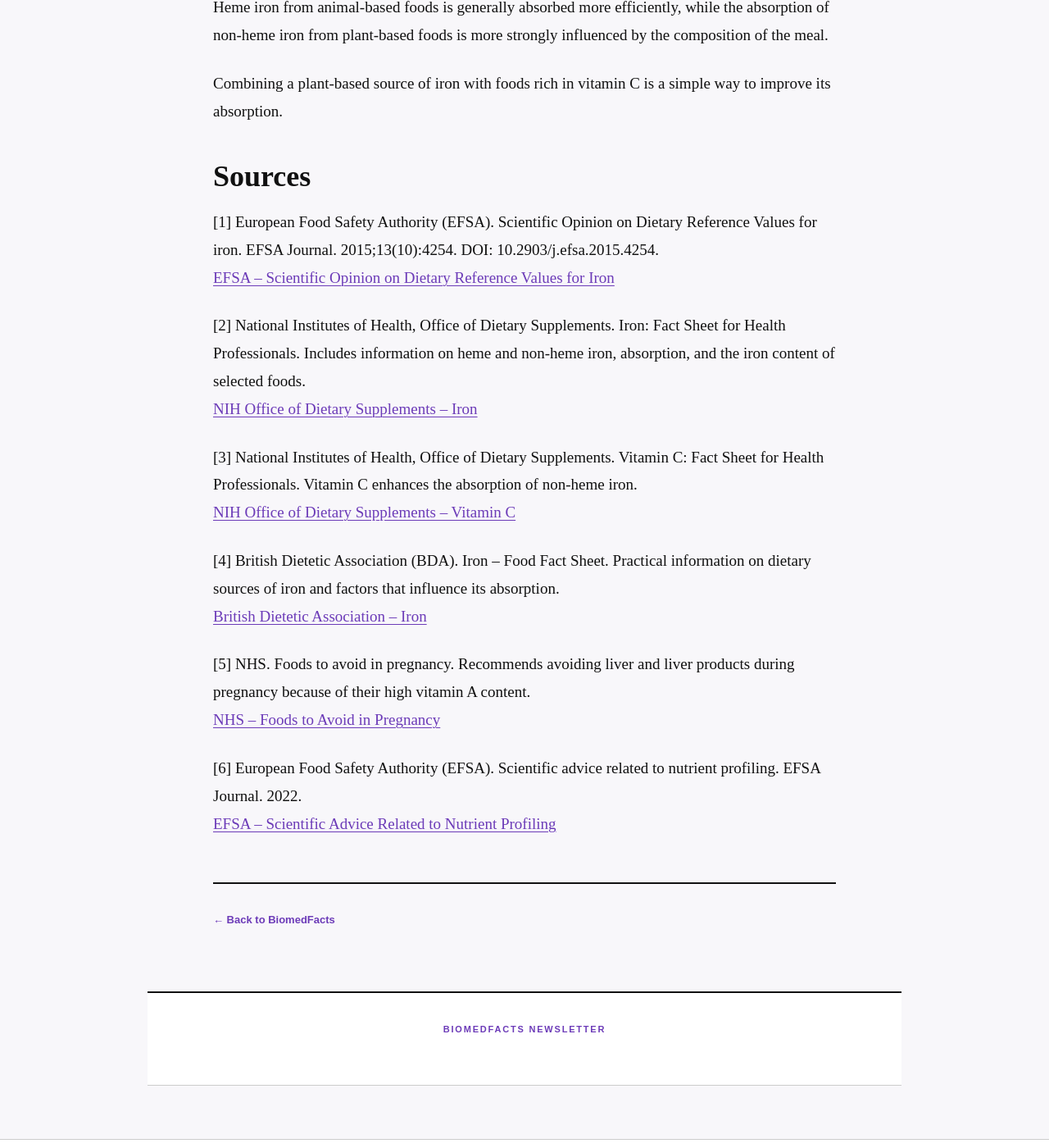
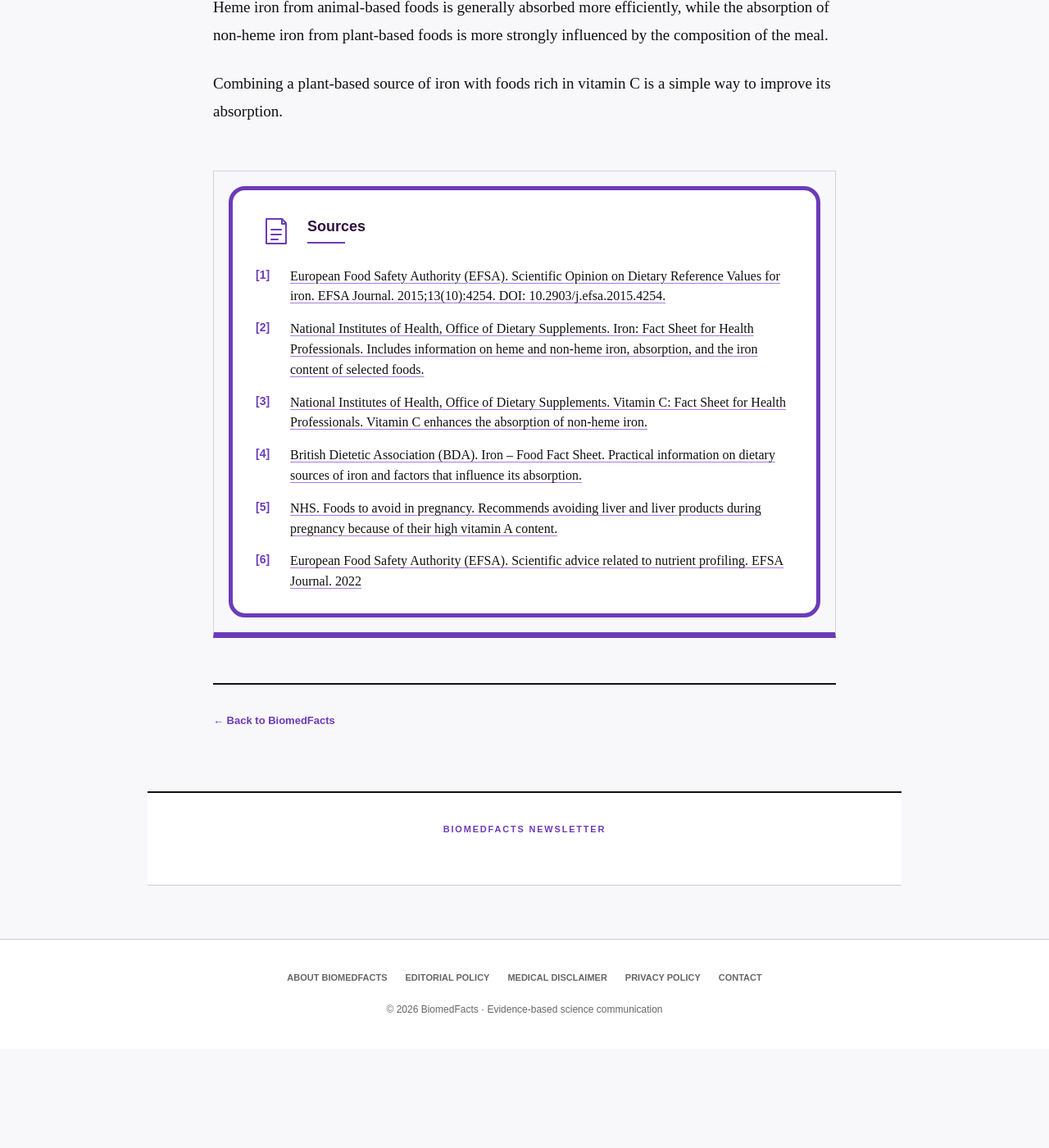
Before and after one commit to BiomedFacts/BiomedFacts, a Jekyll site: the page built from en/_posts/2026-09-20-iron-rich-foods-15-good-sources-and-how-much-iron-they-contain.md, in a window 1280 px wide and 1400 px high, scrolled down 10248 px. Shown: the whole window at 82% size. Built offline with Jekyll 4.4.1, drawn with Linux system fonts in a browser that asks for light colours; after the commit the page ends 11527 px from its top, so only the background shows below that; some of the changed lines change nothing that is shown.

Commit message:
Update en/_posts/2026-09-20-iron-rich-foods-15-good-sources-and-how-much-iron-they-contain.md (via Pages CMS)

```diff
--- a/en/_posts/2026-09-20-iron-rich-foods-15-good-sources-and-how-much-iron-they-contain.md
+++ b/en/_posts/2026-09-20-iron-rich-foods-15-good-sources-and-how-much-iron-they-contain.md
@@ -19,6 +19,29 @@ overview: >
   absorption of non-heme iron, while certain dietary components can reduce it.
   Daily iron requirements vary across population groups, and iron deficiency is
   not always caused by inadequate dietary intake.
+sources:
+  - reference: "European Food Safety Authority (EFSA). Scientific Opinion on Dietary
+      Reference Values for iron. EFSA Journal. 2015;13(10):4254. DOI:
+      10.2903/j.efsa.2015.4254."
+    url: https://efsa.onlinelibrary.wiley.com/doi/10.2903/j.efsa.2015.4254
+  - reference: "National Institutes of Health, Office of Dietary Supplements. Iron:
+      Fact Sheet for Health Professionals. Includes information on heme and
+      non-heme iron, absorption, and the iron content of selected foods."
+    url: https://ods.od.nih.gov/factsheets/Iron-HealthProfessional/
+  - reference: "National Institutes of Health, Office of Dietary Supplements.
+      Vitamin C: Fact Sheet for Health Professionals. Vitamin C enhances the
+      absorption of non-heme iron."
+    url: https://ods.od.nih.gov/factsheets/VitaminC-HealthProfessional/
+  - reference: British Dietetic Association (BDA). Iron – Food Fact Sheet. Practical
+      information on dietary sources of iron and factors that influence its
+      absorption.
+    url: https://www.bda.uk.com/resource/iron-rich-foods-iron-deficiency.html
+  - reference: NHS. Foods to avoid in pregnancy. Recommends avoiding liver and liver
+      products during pregnancy because of their high vitamin A content.
+    url: https://www.nhs.uk/pregnancy/keeping-well/foods-to-avoid/
+  - reference: European Food Safety Authority (EFSA). Scientific advice related to
+      nutrient profiling. EFSA Journal. 2022
+    url: https://efsa.onlinelibrary.wiley.com/doi/10.2903/j.efsa.2022.7259
 ---
 Iron is an essential mineral that we need to obtain from our diet every day. It is found in both animal- and plant-based foods, but the amount of iron a food contains is not the only factor that matters: the body does not absorb all forms of iron in the same way.
 
@@ -237,23 +260,3 @@ However, the number of milligrams of iron in a food does not tell the whole stor
 Heme iron from animal-based foods is generally absorbed more efficiently, while the absorption of non-heme iron from plant-based foods is more strongly influenced by the composition of the meal.
 
 Combining a plant-based source of iron with foods rich in vitamin C is a simple way to improve its absorption.
-
-# **Sources**
-
-[1] European Food Safety Authority (EFSA). Scientific Opinion on Dietary Reference Values for iron. EFSA Journal. 2015;13(10):4254. DOI: 10.2903/j.efsa.2015.4254.
-[EFSA – Scientific Opinion on Dietary Reference Values for Iron](https://efsa.onlinelibrary.wiley.com/doi/10.2903/j.efsa.2015.4254)
-
-[2] National Institutes of Health, Office of Dietary Supplements. Iron: Fact Sheet for Health Professionals. Includes information on heme and non-heme iron, absorption, and the iron content of selected foods.
-[NIH Office of Dietary Supplements – Iron](https://ods.od.nih.gov/factsheets/Iron-HealthProfessional/)
-
-[3] National Institutes of Health, Office of Dietary Supplements. Vitamin C: Fact Sheet for Health Professionals. Vitamin C enhances the absorption of non-heme iron.
-[NIH Office of Dietary Supplements – Vitamin C](https://ods.od.nih.gov/factsheets/VitaminC-HealthProfessional/)
-
-[4] British Dietetic Association (BDA). Iron – Food Fact Sheet. Practical information on dietary sources of iron and factors that influence its absorption.
-[British Dietetic Association – Iron](https://www.bda.uk.com/resource/iron-rich-foods-iron-deficiency.html)
-
-[5] NHS. Foods to avoid in pregnancy. Recommends avoiding liver and liver products during pregnancy because of their high vitamin A content.
-[NHS – Foods to Avoid in Pregnancy](https://www.nhs.uk/pregnancy/keeping-well/foods-to-avoid/)
-
-[6] European Food Safety Authority (EFSA). Scientific advice related to nutrient profiling. EFSA Journal. 2022.
-[EFSA – Scientific Advice Related to Nutrient Profiling](https://efsa.onlinelibrary.wiley.com/doi/10.2903/j.efsa.2022.7259)
```
